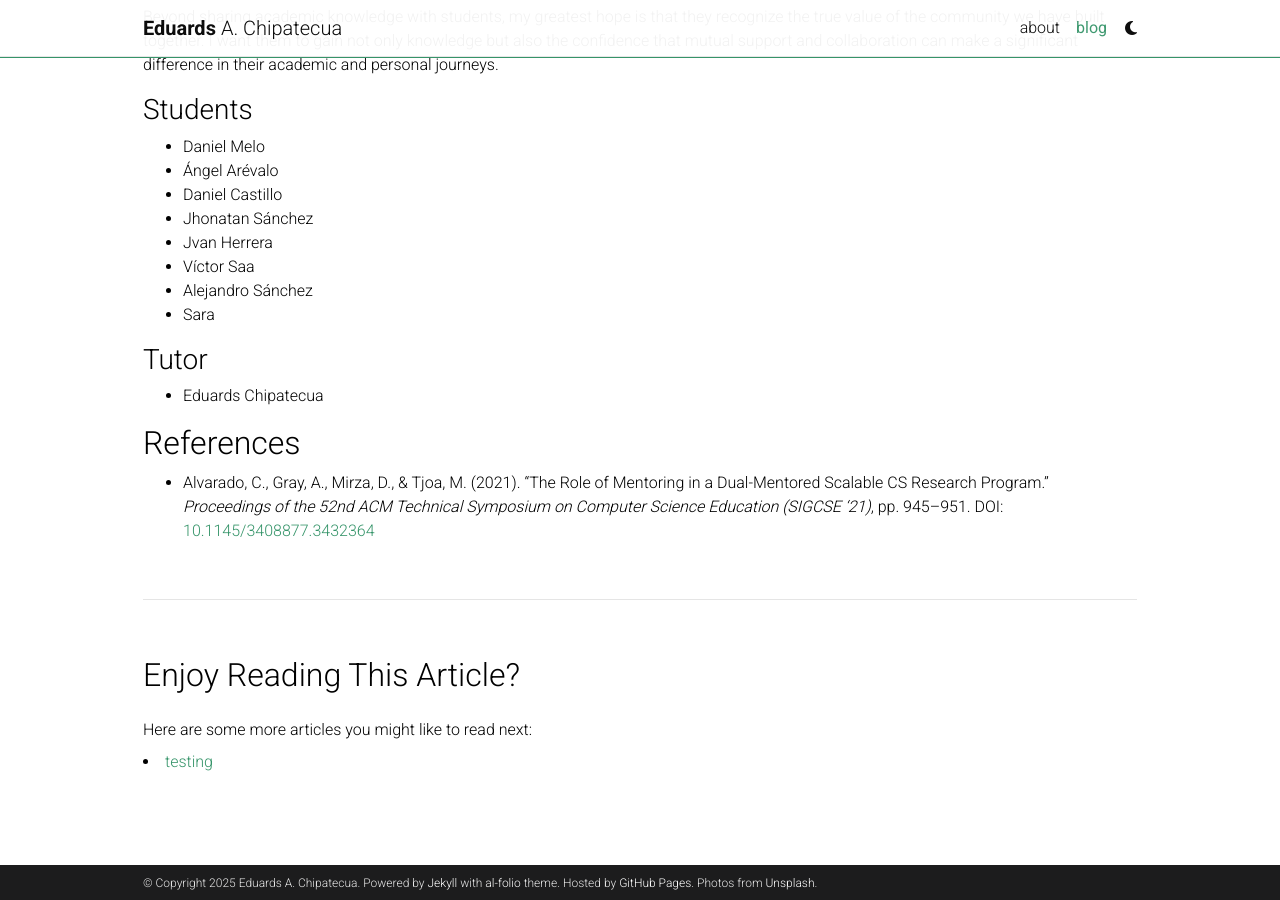
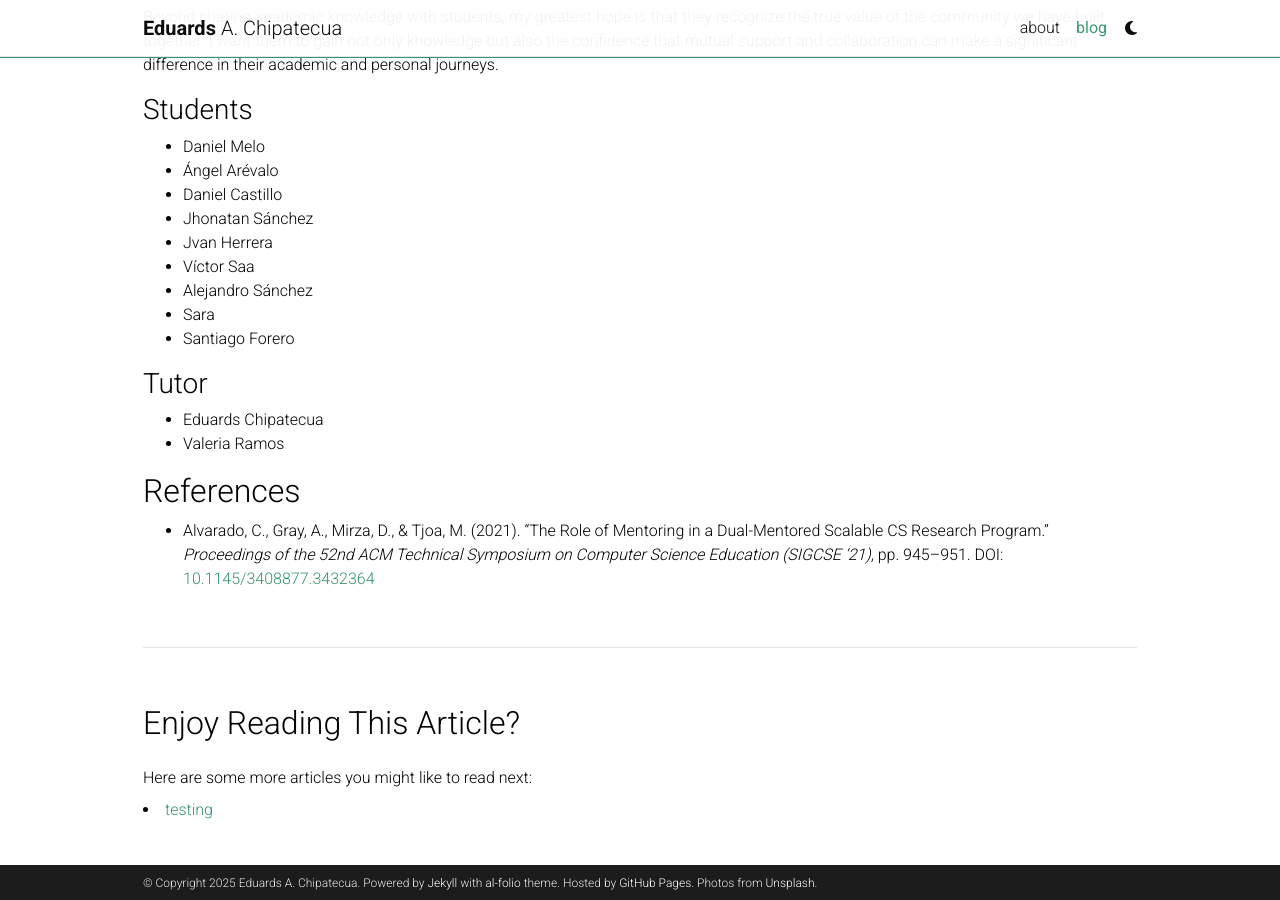
Before and after one commit to eguar11011/eguar11011.github.io, a Jekyll site: the page built from _posts/2025-03-29-Comprehensive_Support_and_Mutual_Aid_Group.md, in a window 1280 px wide and 900 px high, scrolled down 1448 px. Built offline with Jekyll 4.4.1, drawn with Linux system fonts in a browser that asks for light colours; comment, search, counter and statistics services are not loaded; a style sheet for code colours, icons or effects is not loaded.

Commit message:
update vlog

```diff
--- a/_posts/2025-03-29-Comprehensive_Support_and_Mutual_Aid_Group.md
+++ b/_posts/2025-03-29-Comprehensive_Support_and_Mutual_Aid_Group.md
@@ -48,10 +48,12 @@ Beyond sharing academic knowledge with students, my greatest hope is that they r
 - Víctor Saa
 - Alejandro Sánchez
 - Sara
+- Santiago Forero
 
 ### Tutor
 
 - Eduards Chipatecua
+- Valeria Ramos
 
 ## References
 
```
